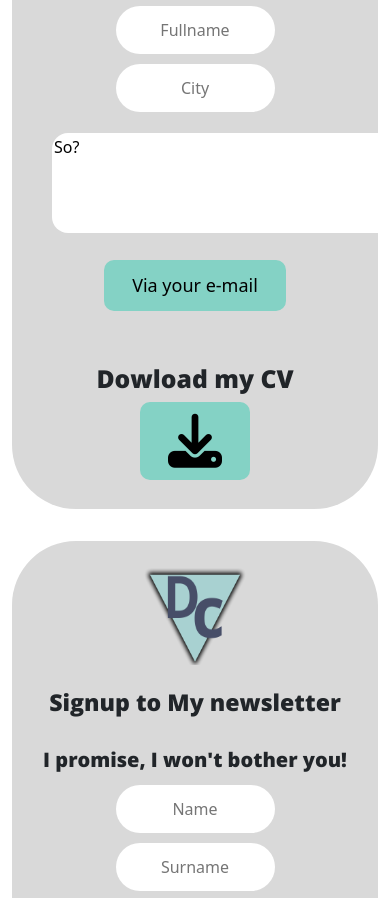
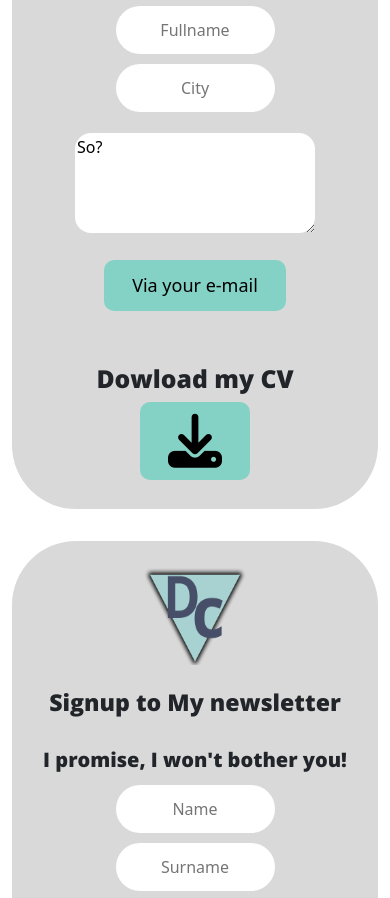
Before and after one commit to devincetin/devinBlog, a website: page index.html in a window 390 px wide. Shown: the part 6360-7258 px from the top of the page. Drawn offline with nearby package versions, Linux system fonts and the light colour scheme.

Commit message:
text area problem

```diff
--- a/index.html
+++ b/index.html
@@ -266,7 +266,7 @@
             <input type="text" name="fullname" placeholder="Fullname" required>
             <input type="text" name="location" placeholder="City" required>
             <br>
-            <textarea id="freeform" name="comments" rows="4" cols="40" required>So?</textarea>
+            <textarea name="comments" rows="4" required>So?</textarea>
             <button type="submit" name="button">Via your e-mail</button>
           </form>
           <br>
--- a/public/css/style.css
+++ b/public/css/style.css
@@ -21,6 +21,11 @@ body {
 a {
   text-decoration: none;
   color: black;
+}
+
+textarea {
+  width: 22rem;
+  height: auto;
 }
 
 a:hover {
@@ -440,4 +445,9 @@ footer p {
   transform: scale(75%);
 }
 
+textarea {
+  width: 15rem;
+  height: auto;
 }
+
+}
```
